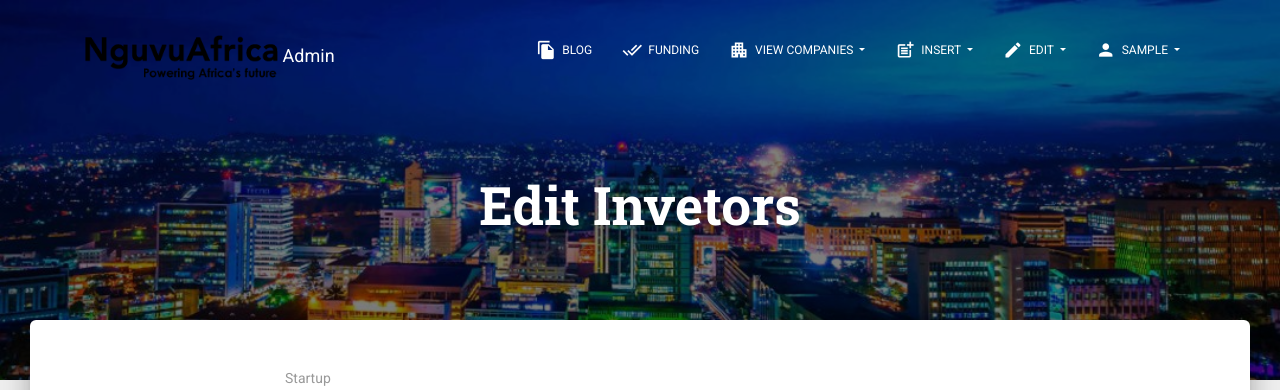
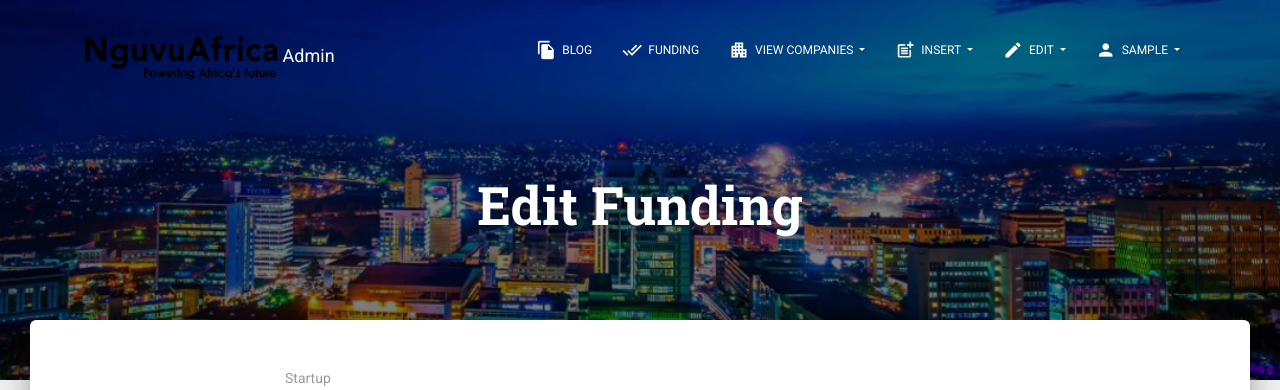
Before and after one commit to kanyeceejayA/nguvu, a PHP site: page /admin/edit_funding.php?p=1 in a window 1280 px wide. Shown: the top 390 px of the page. Run offline with PHP 8.4, Linux system fonts and the light colour scheme; the visitor is signed in with stand-in values (Sample User, id 1); data that the repository does not hold is empty; some libraries are stand-ins or nearby versions.

Commit message:
Update edit_funding.php

```diff
--- a/admin/edit_funding.php
+++ b/admin/edit_funding.php
@@ -17,7 +17,7 @@
         <div class="col-md-8 ml-auto mr-auto">
           <div class="brand" style="text-align: center;">
             <br/>
-            <h1 class="title" style="color: white">Edit Invetors</h1>
+            <h1 class="title" style="color: white">Edit Funding</h1>
           </div>
         </div>
       </div>
```
